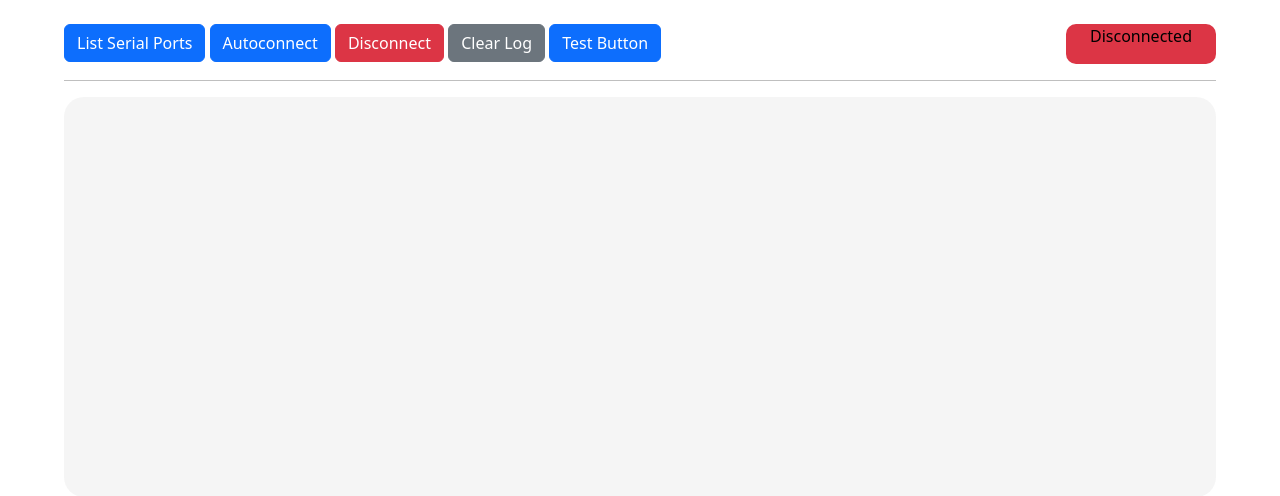
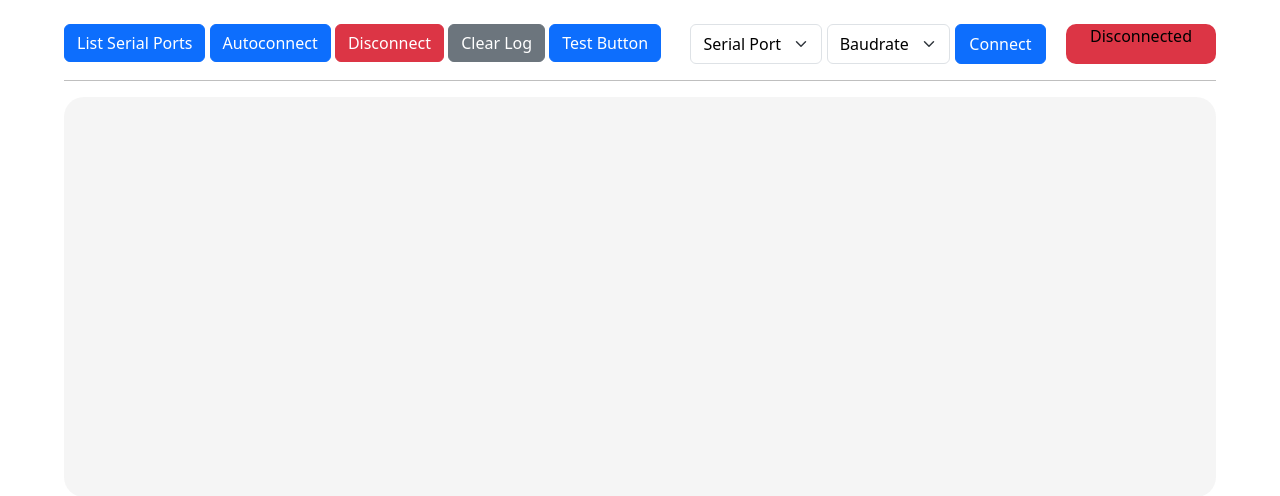
Before and after one commit to nycto404/u-ctrl, a Flask app: page / in a window 1280 px wide. Shown: the part 50-546 px from the top of the page. Run offline with Flask 3, Linux system fonts and the light colour scheme; some libraries are stand-ins or nearby versions.

Commit message:
Added possibility to connect manually

```diff
--- a/app.py
+++ b/app.py
@@ -29,6 +29,16 @@ def auto_connect_receiver():
     print(connection_info)
     stream = connection_info[2]
 
+@socketio.on('connect_receiver')
+def connect(data):
+    global stream
+    serial_port = data['data']['serial_ports']
+    baudrate = data['data']['baudrate']
+    connection_info = ubxlib.connect_receiver(serial_port, baudrate, socketio)
+    print(connection_info)
+    stream = connection_info[2]
+    is_rx_connected()
+
 @socketio.on('is_rx_connected')
 def is_rx_connected():
     global stream, rx_connected
@@ -42,8 +52,12 @@ def is_rx_connected():
 def disconnect_rx():
     print('disconnect_rx')
     global stream
-    stream.close()
-    stream = None
+    print(stream)
+    if stream:
+        print('Closing stream...')
+        stream.close()
+        stream = None
+
     is_rx_connected()
 
 
--- a/lib/ubxlib.py
+++ b/lib/ubxlib.py
@@ -54,8 +54,7 @@ def auto_connect_receiver(socketio=None):
                     #logging.info("Attempt: " + str(attempt+1))
                     print("Attempt: " + str(attempt+1))
                     try:
-                        if socketio:
-                            print(socketio)
+                        if socketio: # Send logs to the client if there is an open socket
                             socketio.emit("connection_log", {
                                 'serial_port': port.device,
                                 'baudrate': baudrate,
@@ -74,11 +73,12 @@ def auto_connect_receiver(socketio=None):
                             #logging.info("UBX message received!")
                             print("Success! Receiver available!")
                             print(f"Serial port: {serial_port}, Baudrate: {baudrate}, Stream: {stream}")
-                            socketio.emit("rx_connected", {
-                                'serial_port': serial_port,
-                                'baudrate': baudrate,
-                                'stream': str(stream),
-                                })
+                            if socketio: # Tell the client the great news that there is a connection!!
+                                socketio.emit("rx_connected", {
+                                    'serial_port': serial_port,
+                                    'baudrate': baudrate,
+                                    'stream': str(stream),
+                                    })
                             return [serial_port, baudrate, stream]
                         else:
                             #logging.warning("No UBX message received... Closing serial connection...")
@@ -105,6 +105,31 @@ def auto_connect_receiver(socketio=None):
         print("Traceback details:")
         print(tb)
         print(f"Error: {e}")
+
+def connect_receiver(serial_port, baudrate, socketio=None):
+    try:
+        stream = Serial(serial_port, timeout=1, baudrate=baudrate)
+        stream.write(MON_VER_MSG) # Sending the MON-VER msg to the stream
+        time.sleep(0.1)
+        response = stream.read(2048) # Read 2048 bytes from the stream
+        print(str(response))
+        if "ROM BASE" in str(response) or "$G" in str(response):
+            serial_port = serial_port
+            print("Success! Receiver available!")
+            print(f"Serial port: {serial_port}, Baudrate: {baudrate}, Stream: {stream}")
+            if socketio:
+                socketio.emit("rx_connected", {
+                    'serial_port': serial_port,
+                    'baudrate': baudrate,
+                    'stream': str(stream),
+                    })
+            return [serial_port, baudrate, stream]
+
+    except Exception as e:
+        print(f"Error: {e}")
+        if "Access is denied" in str(e) or "semaphore timeout" in str(e):
+            return
+
 
 def log_receiver(socketio=None):
     '''Get position and fixtype from NAV-PVT msg'''
--- a/static/scripts/app.js
+++ b/static/scripts/app.js
@@ -3,8 +3,11 @@ console.log('app.js');
 const listSerialPortsButton = document.getElementById('list-serial-ports-button');
 const autoConnectButton = document.getElementById('autoconnect-button');
 const disconnectButton = document.getElementById('disconnect-button');
+const connectButton = document.getElementById('connect-button');
 const clearLogButton = document.getElementById('clear-log-button');
 const testButton = document.getElementById('test-button');
+const serialPortSelect = document.getElementById('serial-port-select');
+const baudrateSelect = document.getElementById('baudrate-select');
 const logContainer = document.getElementById('log-container');
 
 let socket = io();
@@ -15,9 +18,19 @@ let listSerialPorts = () => {
 }
 socket.on('available_serial_ports', function(data) {
     console.log('Avilable serial ports: ', data);
+    console.log('Avilable serial ports: ', typeof(data));
     let newLogEntry = document.createElement('p');
     newLogEntry.textContent = data;
     logContainer.appendChild(newLogEntry);
+    console.log(serialPortSelect.options.length);
+    if (serialPortSelect.options.length == 1) {
+        for (let serialPort in data) {
+            let newSerialPortOption = document.createElement('option');
+            newSerialPortOption.value = data[serialPort];
+            newSerialPortOption.text = data[serialPort];
+            serialPortSelect.appendChild(newSerialPortOption);
+        }
+    }
 })
 
 let sendMessage = () => {
@@ -31,8 +44,8 @@ socket.on('message_response', function(data) {
     logContainer.appendChild(newLogEntry);
 })
 
-let autoConnect = () => {
-    console.log('autoConnect');
+let autoConnectReceiver = () => {
+    console.log('autoConnectReceiver');
     socket.emit('auto_connect_receiver');
 }
 
@@ -42,6 +55,18 @@ socket.on('connection_log', function(data) {
     newLogEntry.textContent = data.serial_port + ", " + data.baudrate + ", " + data.attempt;
     logContainer.appendChild(newLogEntry);
 })
+
+let connectReceiver = () => {
+    console.log('connectReceiver');
+    let serialPort = serialPortSelect.value;
+    let baudrate = baudrateSelect.value;
+    socket.emit('connect_receiver', {data:
+        {
+            'serial_ports': serialPort,
+            'baudrate': baudrate
+        }
+    });
+}
 
 socket.on('rx_connected', function(data) {
     console.log('Rx connected at: ', data);
@@ -84,10 +109,13 @@ socket.on('rx_connection_status', function(data) {
     }
 })
 
+
+listSerialPorts();
 isRxConnected();
 
 listSerialPortsButton.addEventListener("click", listSerialPorts);
-autoConnectButton.addEventListener("click", autoConnect);
+autoConnectButton.addEventListener("click", autoConnectReceiver);
 disconnectButton.addEventListener("click", disconnectRx);
 clearLogButton.addEventListener("click", clearLog);
 testButton.addEventListener("click", sendMessage);
+connectButton.addEventListener("click", connectReceiver);
--- a/static/style/style.css
+++ b/static/style/style.css
@@ -31,7 +31,7 @@ nav {
     display: flex;
     justify-content: space-around;
     align-items: center;
-    background-color: #ff6e59;
+    background-color: #ff6f59;
 }
 
 .title {
@@ -86,8 +86,20 @@ a {
 .controls {
     width: 100%;
     display: grid;
-    grid-template-columns: auto 150px;
+    grid-template-columns: auto  auto 150px;
+    column-gap: 20px;
+}
 
+.manual-connect {
+    display: grid;
+    grid-template-columns: auto auto auto;
+    grid-template-rows: auto;
+    column-gap: 5px;
+}
+
+.form-select {
+    background-color: var(--background-color);
+    color: var(--color);
 }
 
 .connection-status {
--- a/templates/index.html
+++ b/templates/index.html
@@ -12,10 +12,32 @@
             <button class="btn btn-danger" id="disconnect-button">Disconnect</button>
             <button class="btn btn-secondary" id="clear-log-button">Clear Log</button>
             <button class="btn btn-primary" id="test-button">Test Button</button>
+
         </div>
+
+
+        <div class="manual-connect">
+            <select class="form-select w-100" id="serial-port-select">
+                <option selected>Serial Port</option>
+            </select>
+            <select class="form-select w-100" id="baudrate-select">
+                <option selected>Baudrate</option>
+                <option value="9600">9600</option>
+                <option value="38400">38400</option>
+                <option value="115200">115200</option>
+                <option value="460800">460800</option>
+                <option value="921600">921600</option>
+            </select>
+            <button class="btn btn-primary w-100" id="connect-button">Connect</button>
+        </div>
+
+
         <div class="connection-status">
             <p id="connection-status">Disconnected</p>
         </div>
+
+
+
     </div>
     <hr>
 
```
